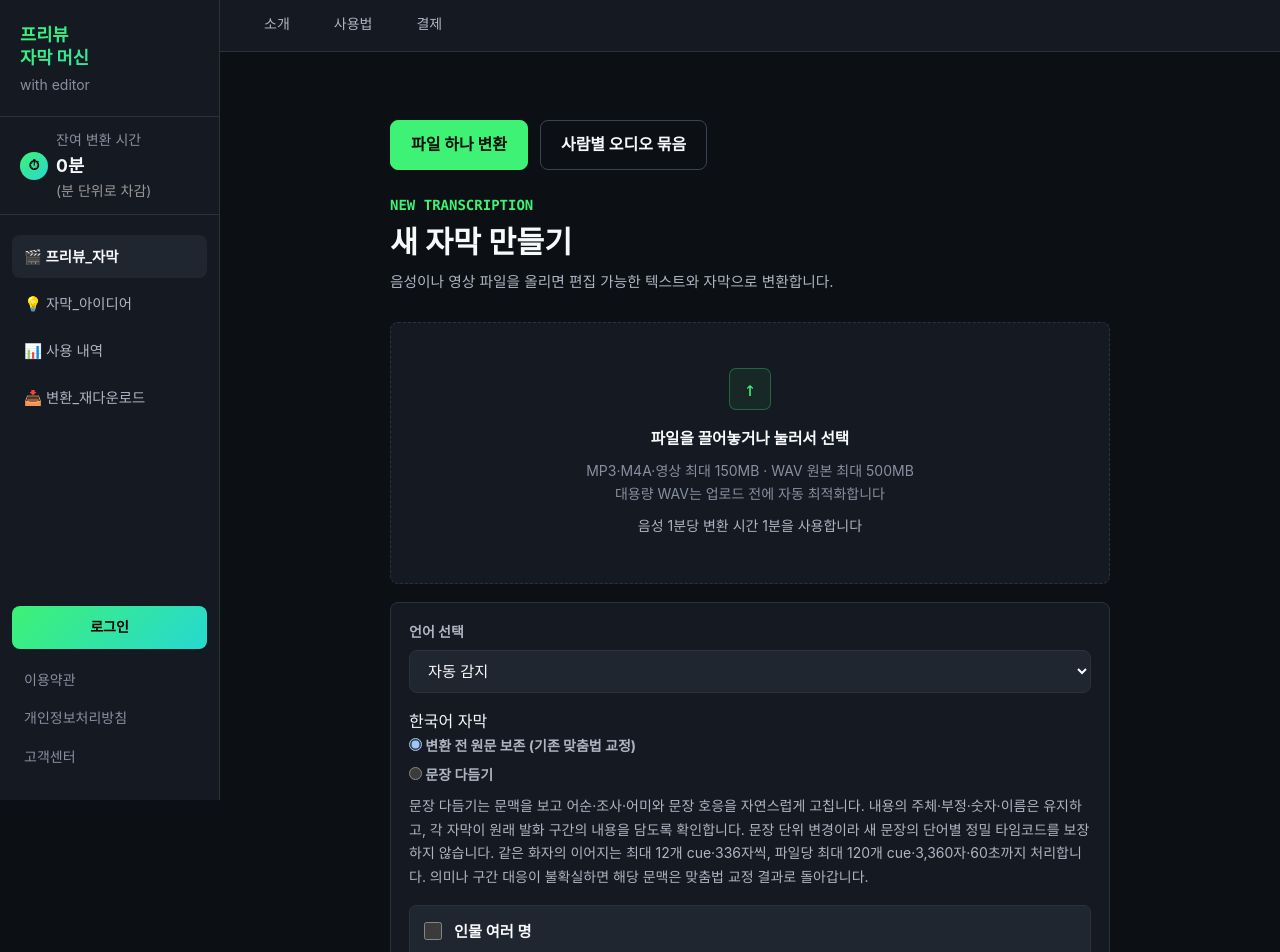
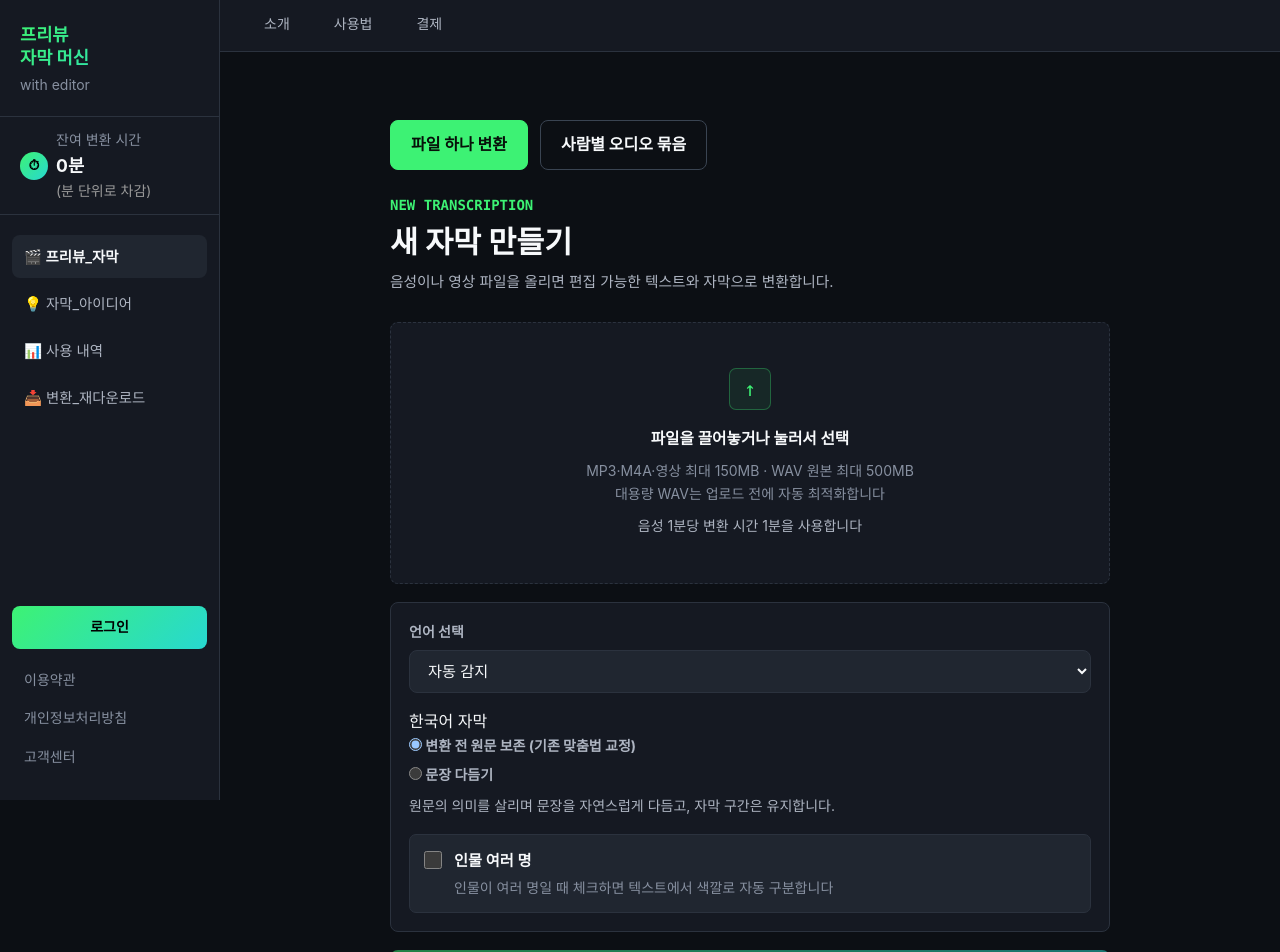
Before and after one commit to evilmuff0805-create/PR_text, a React (Vite) app in the folder client/: page /transcribe in a window 1280 px wide. Shown: the top 952 px of the page. Built offline with nearby package versions, Linux system fonts and the light colour scheme; a web font is replaced by a local one.

Commit message:
Shorten grammar polish option descriptions

```diff
--- a/client/src/components/BatchTranscriptionPanel.jsx
+++ b/client/src/components/BatchTranscriptionPanel.jsx
@@ -40,7 +40,7 @@ export default function BatchTranscriptionPanel({ onLogin }) {
         <p className="batch-note">여기에 파일 여러 개를 놓거나 선택하세요. 파일당 업로드 최대 150MiB, WAV 원본 최대 500MiB입니다. 큰 WAV 준비와 업로드는 파일별로 순서대로 진행합니다.</p>
         <label className="batch-field"><span>공통 원본 언어</span><select value={state.language} disabled={locked} onChange={(event) => state.setLanguage(event.target.value)}><option value="">자동 감지</option><option value="ko">한국어</option><option value="en">영어</option><option value="ja">일본어</option><option value="zh">중국어</option></select></label>
         <label className="batch-field"><span>한국어 자막</span><select value={state.polishMode} disabled={locked} onChange={(event) => state.setPolishMode(event.target.value)}><option value="preserve">변환 전 원문 보존 (기존 맞춤법 교정)</option><option value="grammar">문장 다듬기</option></select></label>
-        <p className="batch-note">문장 다듬기는 문맥을 보고 문장 전체를 자연스럽게 고칩니다. 의미를 유지하고 각 자막 내용이 원래 발화 구간에 맞도록 별도로 확인합니다. 새 문장의 단어별 정밀 타임코드는 보장하지 않습니다. 같은 화자의 이어지는 최대 12개 cue·336자씩, 파일당 최대 120개 cue·3,360자·60초까지 처리하며 의미나 구간 대응이 불확실하면 기존 교정 결과를 유지합니다.</p>
+        <p className="batch-note">원문의 의미를 살리며 문장을 자연스럽게 다듬고, 자막 구간은 유지합니다.</p>
       </div>}
       <ol className="batch-file-list" aria-label="사람별 파일 목록">{state.rows.map((row, index) => {
         const local = state.localStates[row.clientId];
--- a/client/src/pages/HomePage.jsx
+++ b/client/src/pages/HomePage.jsx
@@ -401,7 +401,7 @@ export default function HomePage() {
         <legend>한국어 자막</legend>
         <label><input type="radio" name="polish-mode" value="preserve" checked={polishMode === 'preserve'} disabled={Boolean(activeOperationKey)} onChange={() => setPolishMode('preserve')} /> 변환 전 원문 보존 (기존 맞춤법 교정)</label>
         <label><input type="radio" name="polish-mode" value="grammar" checked={polishMode === 'grammar'} disabled={Boolean(activeOperationKey)} onChange={() => setPolishMode('grammar')} /> 문장 다듬기</label>
-        <p className="batch-note">문장 다듬기는 문맥을 보고 어순·조사·어미와 문장 호응을 자연스럽게 고칩니다. 내용의 주체·부정·숫자·이름은 유지하고, 각 자막이 원래 발화 구간의 내용을 담도록 확인합니다. 문장 단위 변경이라 새 문장의 단어별 정밀 타임코드를 보장하지 않습니다. 같은 화자의 이어지는 최대 12개 cue·336자씩, 파일당 최대 120개 cue·3,360자·60초까지 처리합니다. 의미나 구간 대응이 불확실하면 해당 문맥은 맞춤법 교정 결과로 돌아갑니다.</p>
+        <p className="batch-note">원문의 의미를 살리며 문장을 자연스럽게 다듬고, 자막 구간은 유지합니다.</p>
       </fieldset>
 
       <label className={diarize ? 'speaker-toggle is-active' : 'speaker-toggle'}>
```
Also changed, not shown: tasks/lessons.md (+1 -0 lines), tasks/todo.md (+11 -0 lines).
